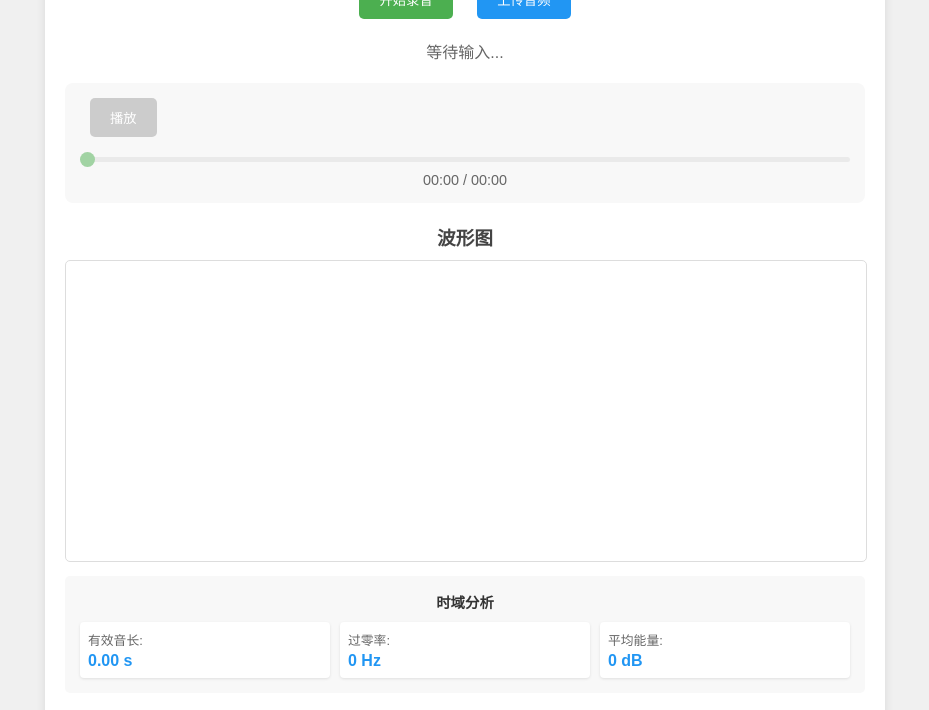
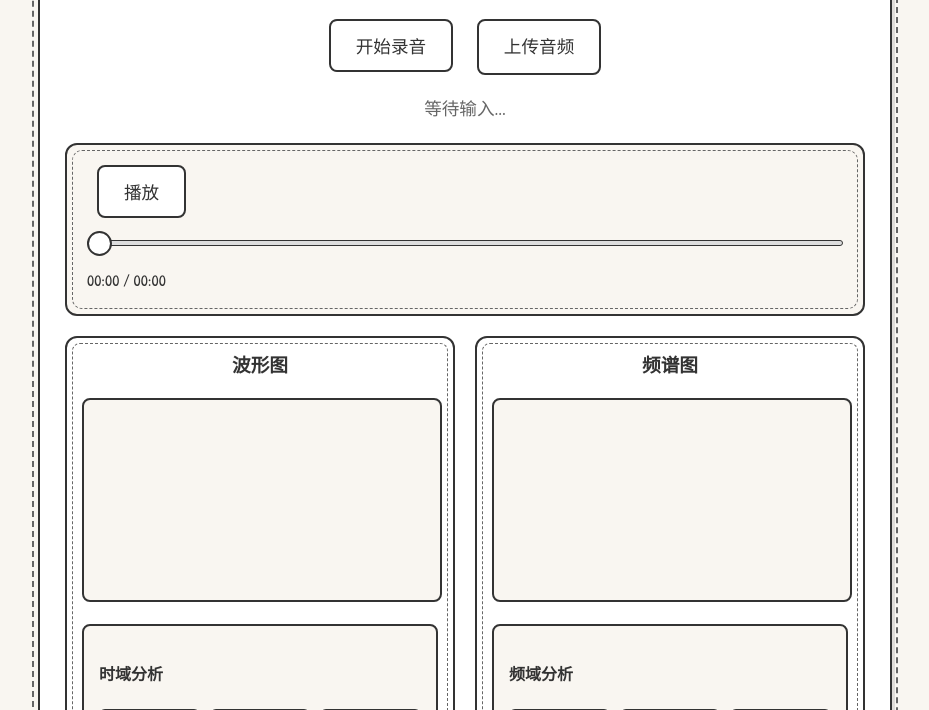
Before and after one commit to wwwhhh333/Voiceprint-Analysis, a plain HTML site: page index.html in a window 1280 px wide. Shown: the part 149-859 px from the top of the page, without its empty margins (175-1104 px from the left). Drawn offline with Linux system fonts and the light colour scheme.

Commit message:
声纹分析

```diff
--- a/index.html
+++ b/index.html
@@ -4,6 +4,7 @@
     <meta charset="UTF-8">
     <meta name="viewport" content="width=device-width, initial-scale=1.0">
     <title>声纹分析系统</title>
+    <link href="https://fonts.googleapis.com/css2?family=Architects+Daughter&family=Patrick+Hand&display=swap" rel="stylesheet">
     <link rel="stylesheet" href="style.css">
     <script type="module" src="js/main.js"></script>
 </head>
@@ -13,10 +14,10 @@
 
         <div class="controls">
             <button id="recordBtn">开始录音</button>
-            <div class="upload-btn-wrapper">
-                <button id="uploadBtn">上传音频</button>
+            <label class="upload-btn">
                 <input type="file" id="audioFile" accept="audio/*">
-            </div>
+                <span>上传音频</span>
+            </label>
         </div>
 
         <div class="status">
--- a/style.css
+++ b/style.css
@@ -1,22 +1,42 @@
 body {
-    font-family: Arial, sans-serif;
+    font-family: 'Patrick Hand', cursive;
     margin: 0;
     padding: 20px;
-    background-color: #f0f0f0;
+    background-color: #f9f6f1;
+    color: #333;
+    line-height: 1.6;
 }
 
 .container {
     max-width: 800px;
     margin: 0 auto;
     background-color: white;
-    padding: 20px;
-    border-radius: 10px;
-    box-shadow: 0 0 10px rgba(0,0,0,0.1);
+    padding: 25px;
+    border-radius: 15px;
+    box-shadow: 3px 3px 0 rgba(0,0,0,0.1);
+    border: 2px solid #333;
+    position: relative;
+}
+
+.container::before {
+    content: '';
+    position: absolute;
+    top: -8px;
+    left: -8px;
+    right: -8px;
+    bottom: -8px;
+    border: 2px dashed #666;
+    border-radius: 18px;
+    z-index: -1;
 }
 
 h1 {
+    font-family: 'Architects Daughter', cursive;
     text-align: center;
     color: #333;
+    font-size: 2.5em;
+    margin-bottom: 30px;
+    text-shadow: 2px 2px 0 rgba(0,0,0,0.1);
 }
 
 .controls {
@@ -25,96 +45,249 @@ h1 {
 }
 
 button {
-    padding: 10px 20px;
+    font-family: 'Patrick Hand', cursive;
+    padding: 12px 25px;
     margin: 0 10px;
-    background-color: #4CAF50;
-    color: white;
-    border: none;
-    border-radius: 5px;
+    background-color: #fff;
+    color: #333;
+    border: 2px solid #333;
+    border-radius: 8px;
     cursor: pointer;
+    font-size: 1.1em;
+    position: relative;
+    transition: transform 0.2s;
+}
+
+button::before {
+    content: '';
+    position: absolute;
+    top: 3px;
+    left: 3px;
+    right: -3px;
+    bottom: -3px;
+    background-color: #333;
+    border-radius: 8px;
+    z-index: -1;
 }
 
 button:hover {
-    background-color: #45a049;
+    transform: translate(2px, 2px);
+}
+
+button:hover::before {
+    transform: translate(-2px, -2px);
+}
+
+.playback-controls {
+    margin: 20px 0;
+    padding: 20px;
+    background-color: #f9f6f1;
+    border: 2px solid #333;
+    border-radius: 12px;
+    position: relative;
+}
+
+.playback-controls::after {
+    content: '';
+    position: absolute;
+    top: 5px;
+    left: 5px;
+    right: 5px;
+    bottom: 5px;
+    border: 1px dashed #666;
+    border-radius: 10px;
+    pointer-events: none;
+}
+
+#progressBar {
+    width: 100%;
+    height: 20px;
+    -webkit-appearance: none;
+    background: transparent;
+    margin: 15px 0;
+    position: relative;
+}
+
+#progressBar::before {
+    content: '';
+    position: absolute;
+    top: 50%;
+    left: 0;
+    right: 0;
+    height: 4px;
+    background-color: #ddd;
+    border: 1px solid #333;
+    border-radius: 4px;
+    transform: translateY(-50%);
+}
+
+#progressBar::-webkit-slider-thumb {
+    -webkit-appearance: none;
+    width: 25px;
+    height: 25px;
+    background: #fff;
+    border: 2px solid #333;
+    border-radius: 50%;
+    cursor: pointer;
+    position: relative;
+    z-index: 1;
 }
 
 .visualization {
+    display: grid;
+    grid-template-columns: repeat(2, 1fr);
+    gap: 20px;
     margin: 20px 0;
+}
+
+.visual-container {
+    background-color: #fff;
+    padding: 15px;
+    border: 2px solid #333;
+    border-radius: 12px;
+    position: relative;
+}
+
+.visual-container::after {
+    content: '';
+    position: absolute;
+    top: 5px;
+    left: 5px;
+    right: 5px;
+    bottom: 5px;
+    border: 1px dashed #666;
+    border-radius: 8px;
+    pointer-events: none;
+}
+
+.visual-container h3 {
+    font-family: 'Architects Daughter', cursive;
+    text-align: center;
+    margin: 0 0 15px 0;
+    color: #333;
 }
 
 canvas {
     width: 100%;
-    height: 300px;
-    border: 1px solid #ddd;
-    border-radius: 5px;
+    height: 200px;
+    border: 2px solid #333;
+    border-radius: 8px;
+    background-color: #f9f6f1;
+}
+
+.analysis-data {
+    background-color: #f9f6f1;
+    padding: 15px;
+    border: 2px solid #333;
+    border-radius: 8px;
+    margin-top: 15px;
+}
+
+.data-grid {
+    display: grid;
+    grid-template-columns: repeat(3, 1fr);
+    gap: 10px;
+}
+
+.data-item {
+    background: #fff;
+    padding: 10px;
+    border: 2px solid #333;
+    border-radius: 6px;
+    text-align: center;
+    position: relative;
+}
+
+.data-item::before {
+    content: '';
+    position: absolute;
+    top: 3px;
+    left: 3px;
+    right: -3px;
+    bottom: -3px;
+    background-color: #333;
+    border-radius: 6px;
+    z-index: -1;
+}
+
+.data-item span:first-child {
+    font-size: 0.9em;
+    color: #666;
+    display: block;
+    margin-bottom: 5px;
+}
+
+.data-item span:last-child {
+    font-size: 1.2em;
+    font-weight: bold;
+    color: #333;
 }
 
 .status {
     text-align: center;
     color: #666;
+    font-size: 1.1em;
+    margin: 15px 0;
 }
 
-.visual-container {
-    margin: 20px 0;
+@media (max-width: 768px) {
+    .visualization {
+        grid-template-columns: 1fr;
+    }
+
+    .data-grid {
+        grid-template-columns: repeat(2, 1fr);
+    }
 }
 
-.visual-container h3 {
-    text-align: center;
-    color: #444;
-    margin-bottom: 10px;
+/* 上传按钮样式 */
+.upload-btn {
+    display: inline-block;
+    font-family: 'Patrick Hand', cursive;
+    padding: 12px 25px;
+    margin: 0 10px;
+    background-color: #fff;
+    color: #333;
+    border: 2px solid #333;
+    border-radius: 8px;
+    cursor: pointer;
+    font-size: 1.1em;
+    position: relative;
+    transition: transform 0.2s;
 }
 
-.playback-controls {
-    margin: 20px 0;
-    padding: 15px;
-    background-color: #f8f8f8;
+.upload-btn::before {
+    content: '';
+    position: absolute;
+    top: 3px;
+    left: 3px;
+    right: -3px;
+    bottom: -3px;
+    background-color: #333;
     border-radius: 8px;
+    z-index: -1;
 }
 
-.progress-container {
-    display: flex;
-    flex-direction: column;
-    align-items: center;
-    margin-top: 10px;
+.upload-btn:hover {
+    transform: translate(2px, 2px);
 }
 
-#progressBar {
-    width: 100%;
-    height: 5px;
-    -webkit-appearance: none;
-    -moz-appearance: none;
-    appearance: none;
-    background: #ddd;
-    border-radius: 5px;
-    outline: none;
-    margin: 10px 0;
+.upload-btn:hover::before {
+    transform: translate(-2px, -2px);
 }
 
-#progressBar::-webkit-slider-thumb {
-    -webkit-appearance: none;
-    width: 15px;
-    height: 15px;
-    background: #4CAF50;
-    border-radius: 50%;
+.upload-btn input[type="file"] {
+    position: absolute;
+    left: 0;
+    top: 0;
+    width: 100%;
+    height: 100%;
+    opacity: 0;
     cursor: pointer;
 }
 
-#progressBar:disabled {
-    opacity: 0.5;
-    cursor: not-allowed;
-}
-
-.time-display {
-    font-size: 0.9em;
-    color: #666;
-}
-
-#playPauseBtn:disabled {
-    background-color: #cccccc;
-    cursor: not-allowed;
-}
-
-.upload-btn-wrapper {
+/* 移除旧的上传按钮样式 */
+/* .upload-btn-wrapper {
     position: relative;
     display: inline-block;
 }
@@ -135,45 +308,4 @@ canvas {
 
 #uploadBtn:hover {
     background-color: #1976D2;
-}
-
-.analysis-data {
-    background-color: #f8f8f8;
-    padding: 15px;
-    border-radius: 5px;
-    margin-top: 10px;
-}
-
-.analysis-data h4 {
-    color: #333;
-    margin: 0 0 10px 0;
-    font-size: 0.9em;
-    text-align: center;
-}
-
-.data-grid {
-    display: grid;
-    grid-template-columns: repeat(3, 1fr);
-    gap: 10px;
-}
-
-.data-item {
-    background: white;
-    padding: 8px;
-    border-radius: 4px;
-    box-shadow: 0 1px 3px rgba(0,0,0,0.1);
-}
-
-.data-item span:first-child {
-    color: #666;
-    font-size: 0.8em;
-    display: block;
-    margin-bottom: 3px;
-}
-
-.data-item span:last-child {
-    font-size: 1em;
-    font-weight: bold;
-    color: #2196F3;
-    display: block;
-}
+} */
```
